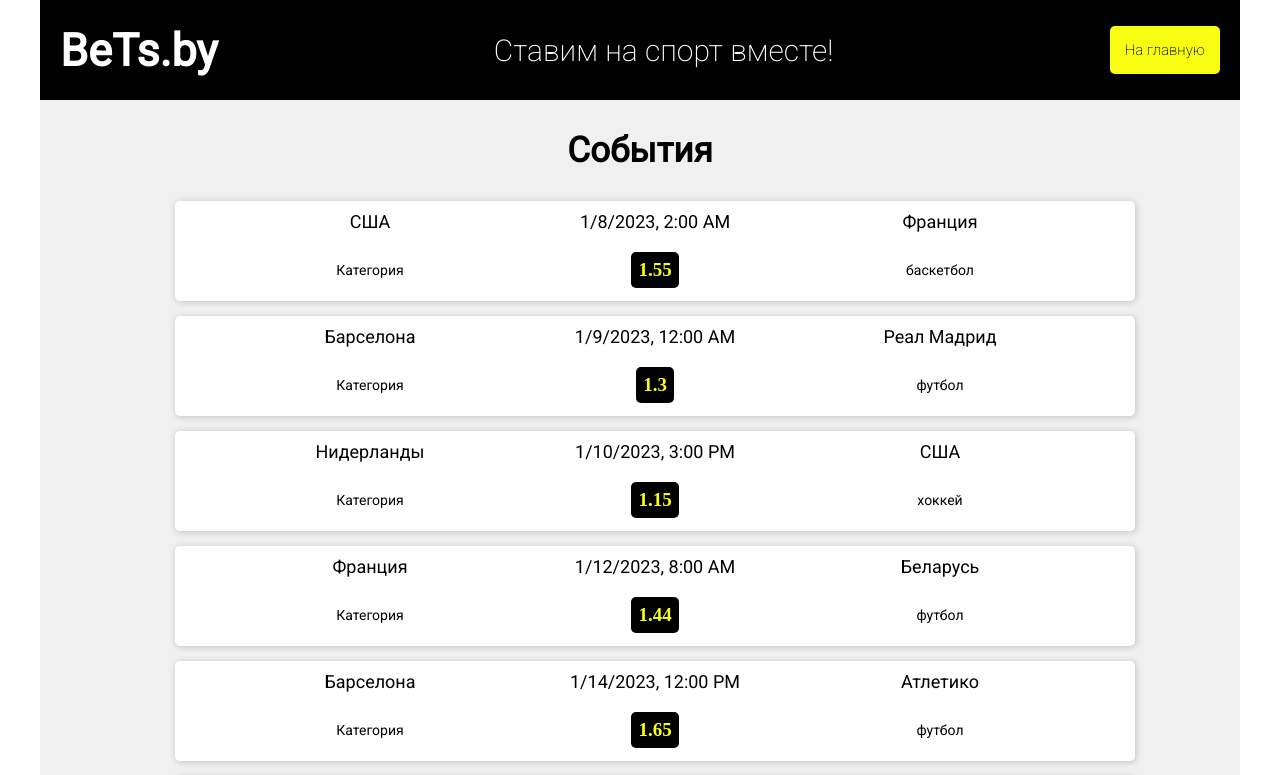
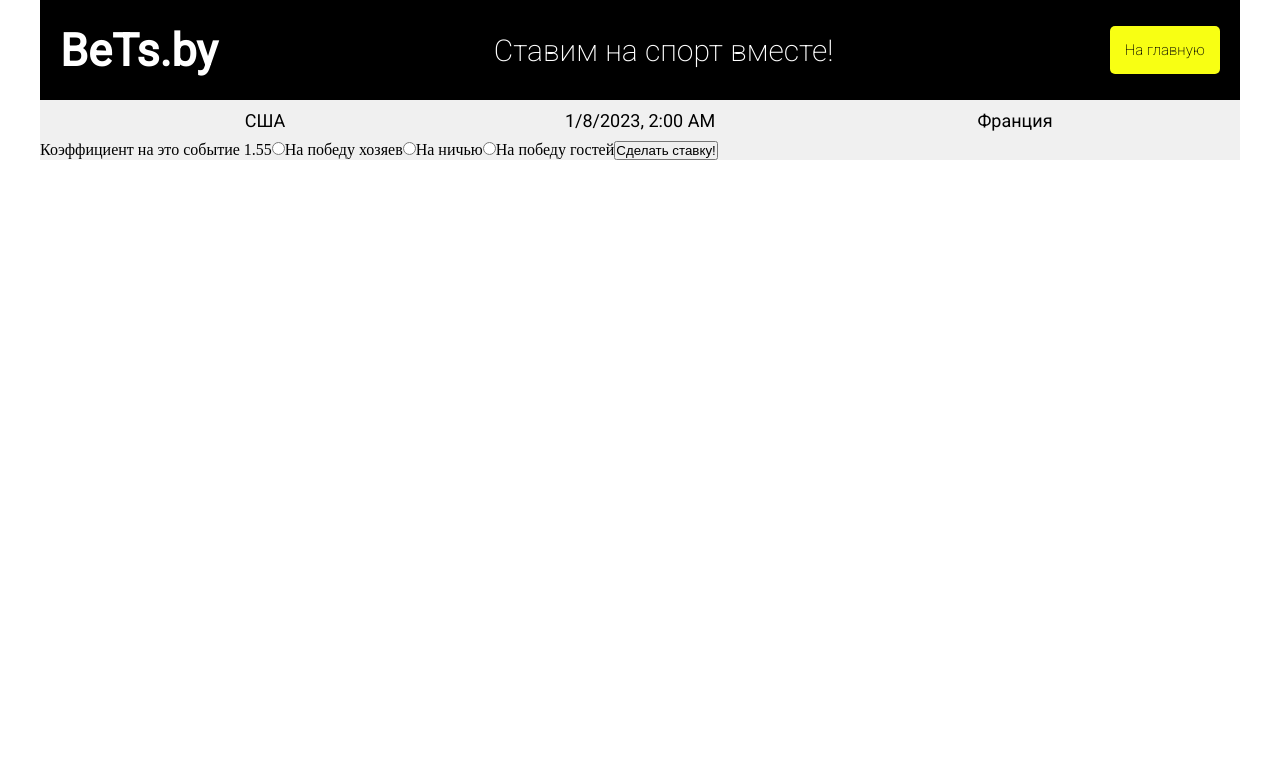
Before and after one commit to AndrewLesch/Bets, a React (Create React App) app: page /bets/0 in a window 1280 px wide. Shown: the top 775 px of the page. Built offline with nearby package versions, Linux system fonts and the light colour scheme.

Commit message:
Work with routers, details page

```diff
--- a/src/App.jsx
+++ b/src/App.jsx
@@ -13,7 +13,7 @@ const App = () => {
       </header>
       <Routes>
         <Route path='*' element={<HomePage/>} ></Route>
-        <Route path='items/:id' element={<DetailsPage />}></Route>
+        <Route path='bets/:id' element={<DetailsPage />}></Route>
       </Routes>
     </div>
   );
--- a/src/Components/BetItem/BetItem.jsx
+++ b/src/Components/BetItem/BetItem.jsx
@@ -4,7 +4,7 @@ import './BetItem.css';
 const BetItem = ({item, id}) => {
 
   return (
-    <Link to={`items/${id}`} className='link1'>
+    <Link to={`bets/${id}`} className='link1'>
       <li className='bet-item'>
         <div className='bet-item--container'>
           <span className='bet-item--team'>{item.firstTeam}</span>
--- a/src/Components/BetList/BetList.jsx
+++ b/src/Components/BetList/BetList.jsx
@@ -2,7 +2,6 @@ import { AppData } from '../../constants';
 import { filterAndSortItems } from '../../utils';
 import BetItem from '../BetItem/BetItem';
 import './BetList.css';
-
 
 export const sortedAndFilteredItems  = filterAndSortItems(AppData)
 
--- a/src/Pages/DetailsPage/DetailsPage.jsx
+++ b/src/Pages/DetailsPage/DetailsPage.jsx
@@ -2,12 +2,35 @@ import { useParams } from "react-router";
 import { sortedAndFilteredItems } from "../../Components/BetList/BetList";
 
 const DetailsPage = () => {
-  let betId = useParams()
+  const betId = useParams()
   const selectedBet = sortedAndFilteredItems[betId.id]
+
+  const saveBet = (event) => {
+    event.preventDefault();
+    window.location.href = '/'
+  }
+
   return (
-    <>
-      <h2 className='app-title'>{selectedBet.date}</h2>
-    </>
+    <div>
+      <div className='bet-item--container'>
+          <span className='bet-item--team'>{selectedBet.firstTeam}</span>
+          <span className='bet-item-date'>{selectedBet.date}</span>
+          <span className='bet-item--team'>{selectedBet.secondTeam}</span>
+      </div>
+      <form>
+        <span>Коэффициент на это событие  {selectedBet.coefficient}</span>
+        <input type='radio' name='bet-input'/>
+        <label for='contactChoice1'>На победу хозяев</label>
+
+        <input type='radio' name='bet-input' />
+        <label>На ничью</label>
+
+        <input type='radio' name='bet-input' />
+        <label>На победу гостей</label>
+
+        <button onClick={saveBet} type='submit'>Сделать ставку!</button>
+      </form>
+    </div>
   );
 }
 
```
